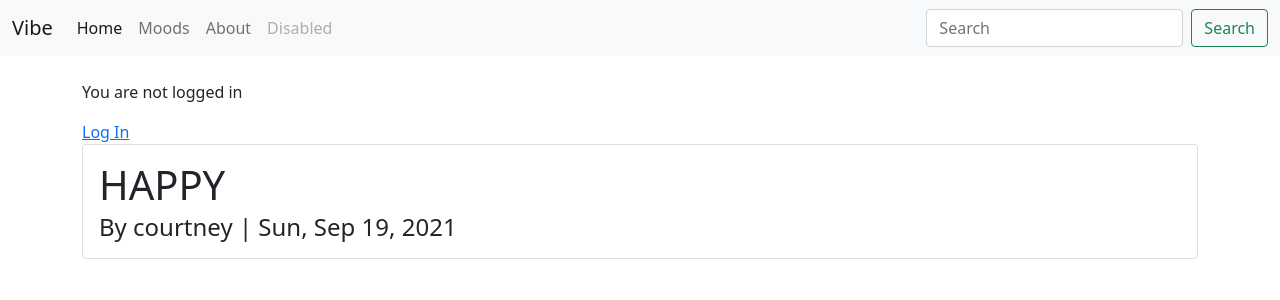
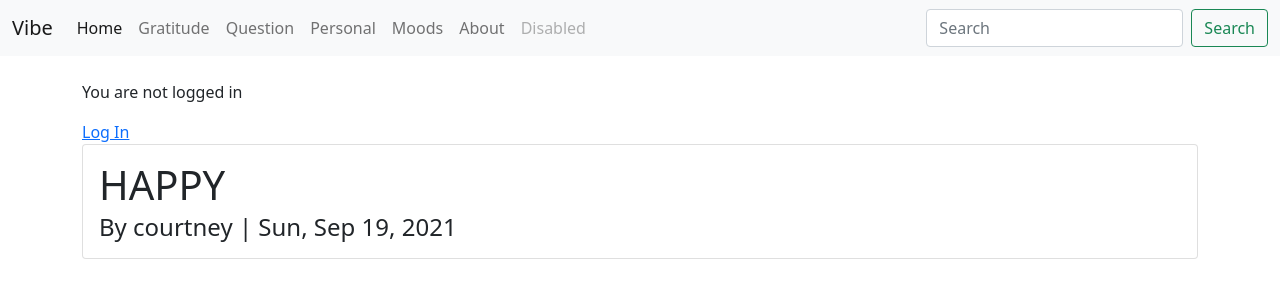
Before and after one commit to courtneyzhan/vibe-django, a Django app: page /moods/1 in a window 1280 px wide. Shown: the top 300 px of the page. Run offline with Django 3.2, Linux system fonts and the light colour scheme; data comes from the database, SQL or seed files in the repository.

Commit message:
Split posting pages

```diff
--- a/post/templates/post/base.html
+++ b/post/templates/post/base.html
@@ -28,6 +28,15 @@
       <ul class="navbar-nav me-auto mb-2 mb-lg-0">
         <li class="nav-item">
           <a class="nav-link active" aria-current="page" href="/">Home</a>
+        </li>
+        <li class="nav-item">
+          <a class="nav-link" href="/gratitude">Gratitude</a>
+        </li>
+        <li class="nav-item">
+          <a class="nav-link" href="/question">Question</a>
+        </li>
+        <li class="nav-item">
+          <a class="nav-link" href="/personal">Personal</a>
         </li>
         <li class="nav-item">
           <a class="nav-link" href="/moods">Moods</a>
--- a/post/urls.py
+++ b/post/urls.py
@@ -7,7 +7,7 @@ from .views import (
     PostCreateView,
     PostUpdateView,
     PostDeleteView, SignUpView,
-)
+    GratitudePostListView, QuestionPostListView, PersonalPostListView)
 from . import views
 from django.contrib.auth import views as auth_views
 
@@ -17,6 +17,10 @@ urlpatterns = [
     path('posts/new/', PostCreateView.as_view(), name='post-create'),
     path('posts/<int:pk>/edit/', PostUpdateView.as_view(), name='post-edit'),
     path('posts/<int:pk>/delete/', PostDeleteView.as_view(), name='post-delete'),
+    path('gratitude/', GratitudePostListView.as_view(), name='post-gratitude'),
+    path('question/', QuestionPostListView.as_view(), name='post-gratitude'),
+    path('personal/', PersonalPostListView.as_view(), name='post-gratitude'),
+
     path('about/', views.about, name='post-about'),
 
     path('signup/', SignUpView.as_view(), name='signup'),
```
Also changed, not shown: post/views.py (+31 -0 lines).
